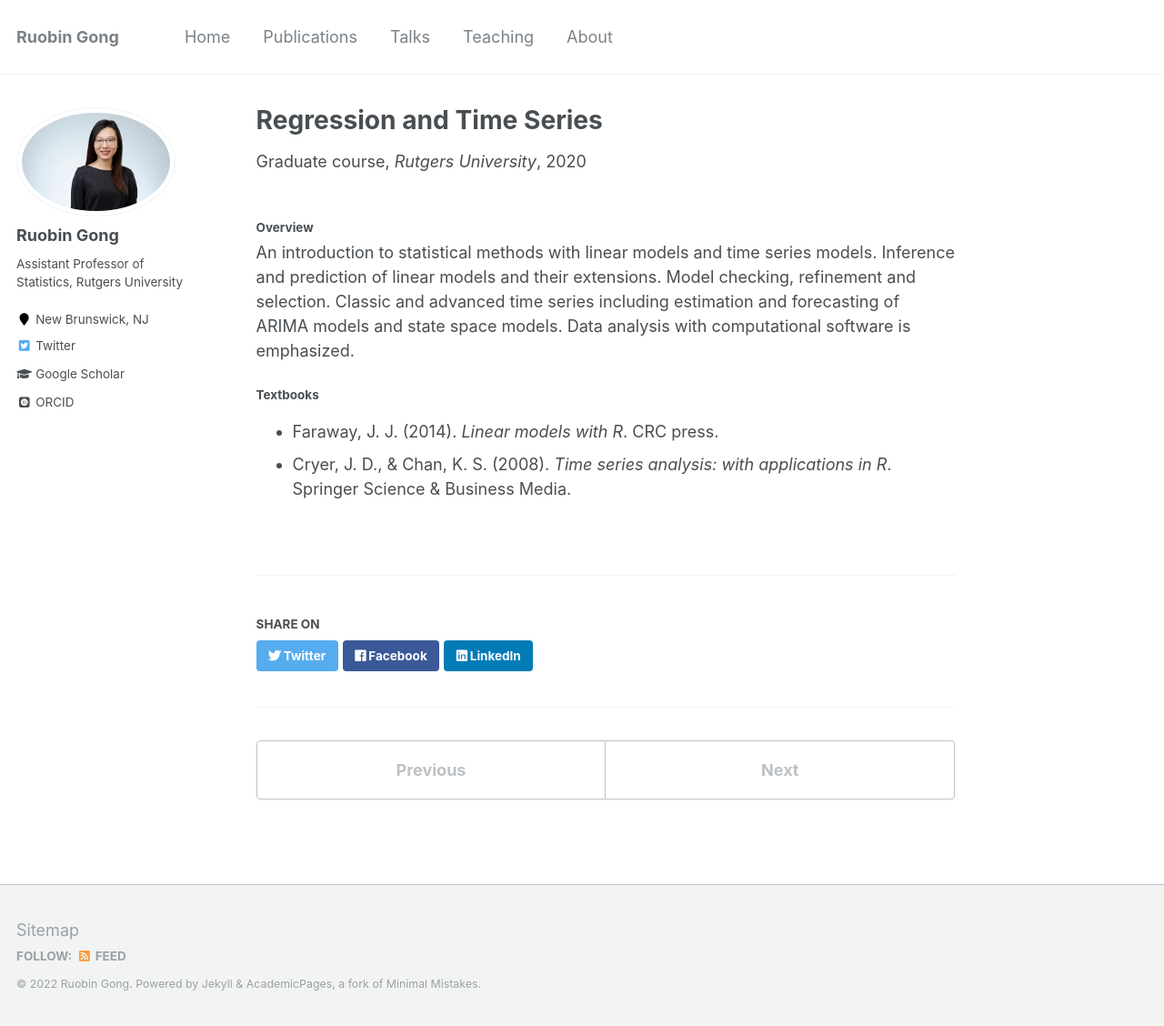
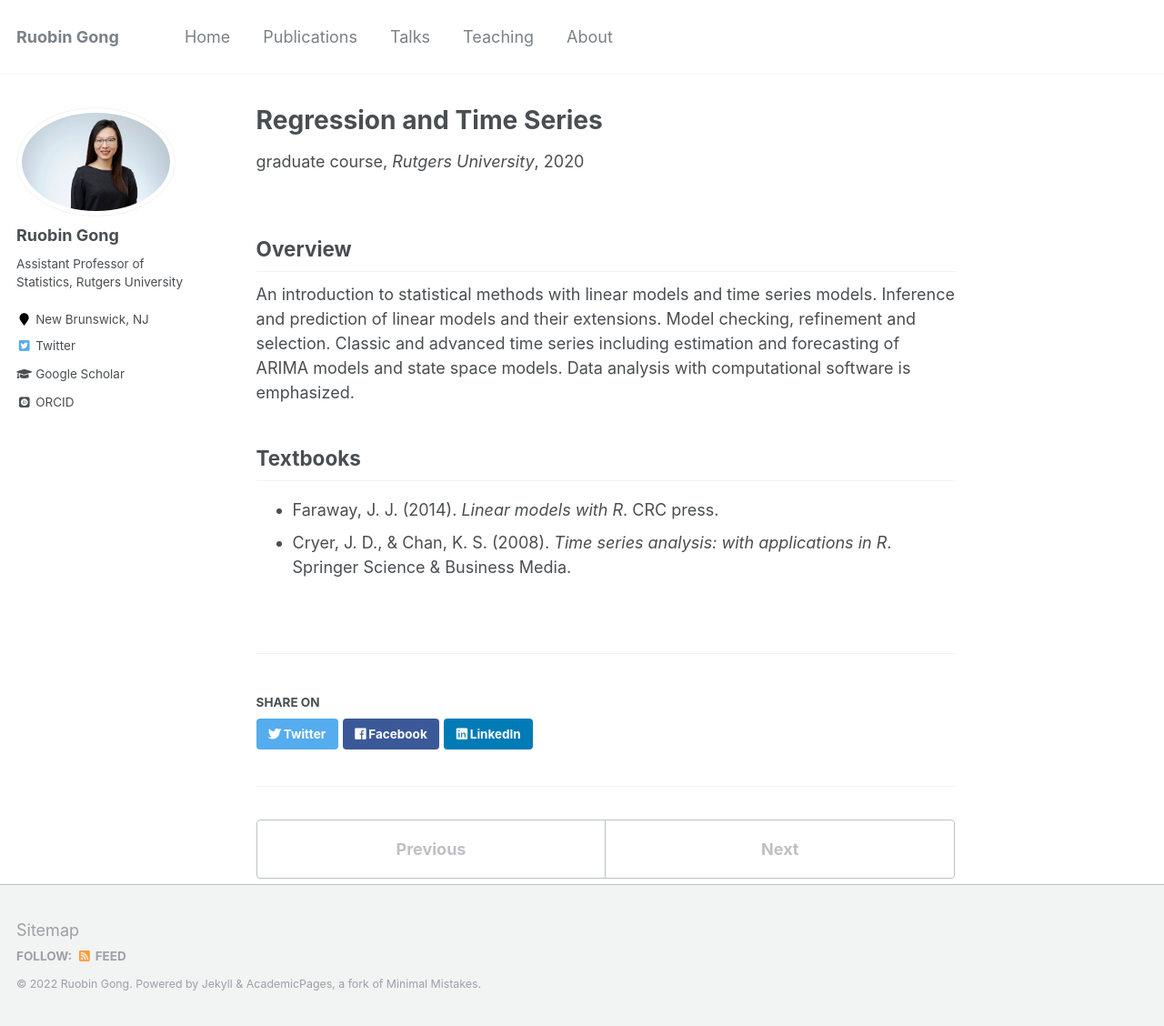
Before and after one commit to RuobinGong/RuobinGong.github.io, a Jekyll site: the page built from _teaching/msds596.md, in a window 1280 px wide and 1128 px high. Shown: the whole window at 91% size. Built offline with Jekyll 4.4.1, drawn with Linux system fonts in a browser that asks for light colours; some web fonts are replaced.

Commit message:
Update msds596.md

```diff
--- a/_teaching/msds596.md
+++ b/_teaching/msds596.md
@@ -1,7 +1,7 @@
 ---
 title: "Regression and Time Series"
 collection: teaching
-type: "Graduate course"
+type: "graduate course"
 permalink: /teaching/msds596
 venue: "Rutgers University"
 date: 2020-09-01
@@ -11,11 +11,11 @@ location: "New Brunswick, NJ, USA"
 
 
 
-#### Overview
+## Overview
 
 An introduction to statistical methods with linear models and time series models. Inference and prediction of linear models and their extensions. Model checking, refinement and selection. Classic and advanced time series including estimation and forecasting of ARIMA models and state space models. Data analysis with computational software is emphasized.
 
-#### Textbooks
+## Textbooks
 
 * Faraway, J. J. (2014). *Linear models with R*. CRC press.
 * Cryer, J. D., & Chan, K. S. (2008). *Time series analysis: with applications in R*. Springer Science & Business Media.
```
